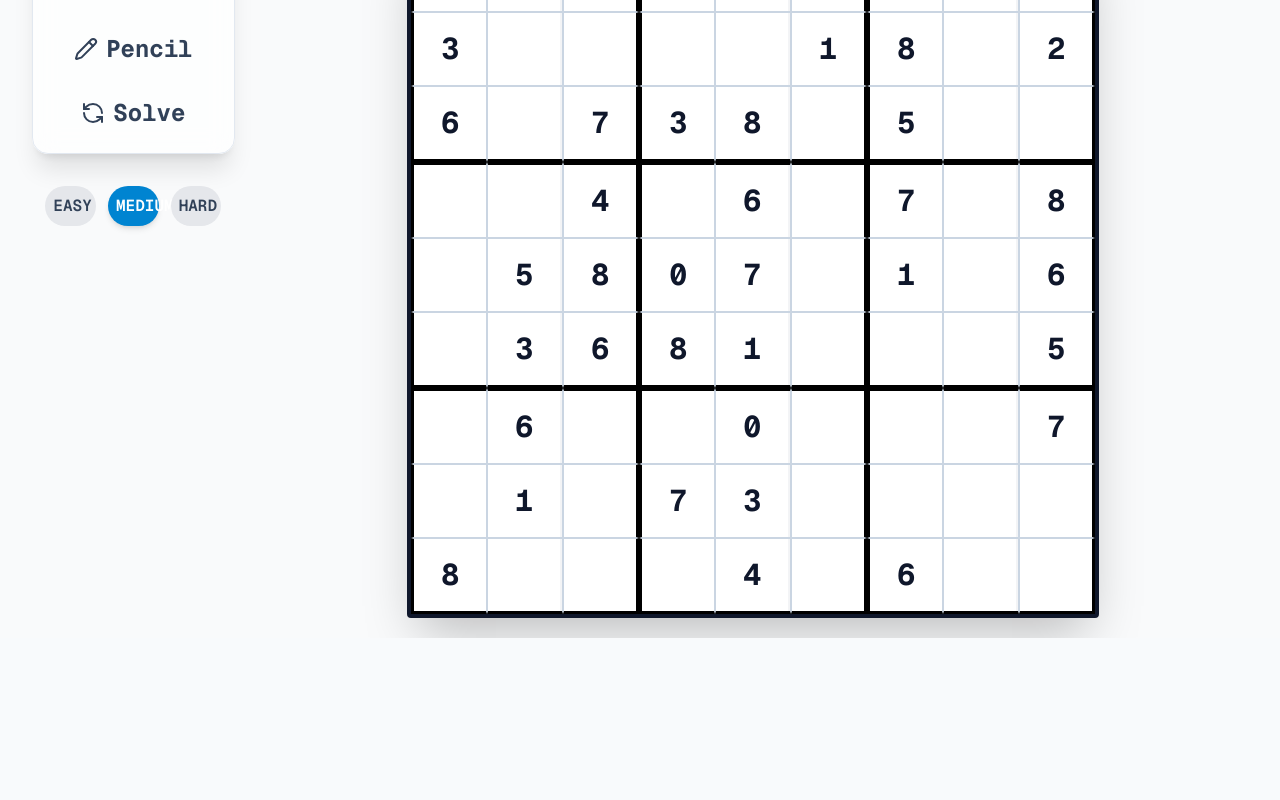
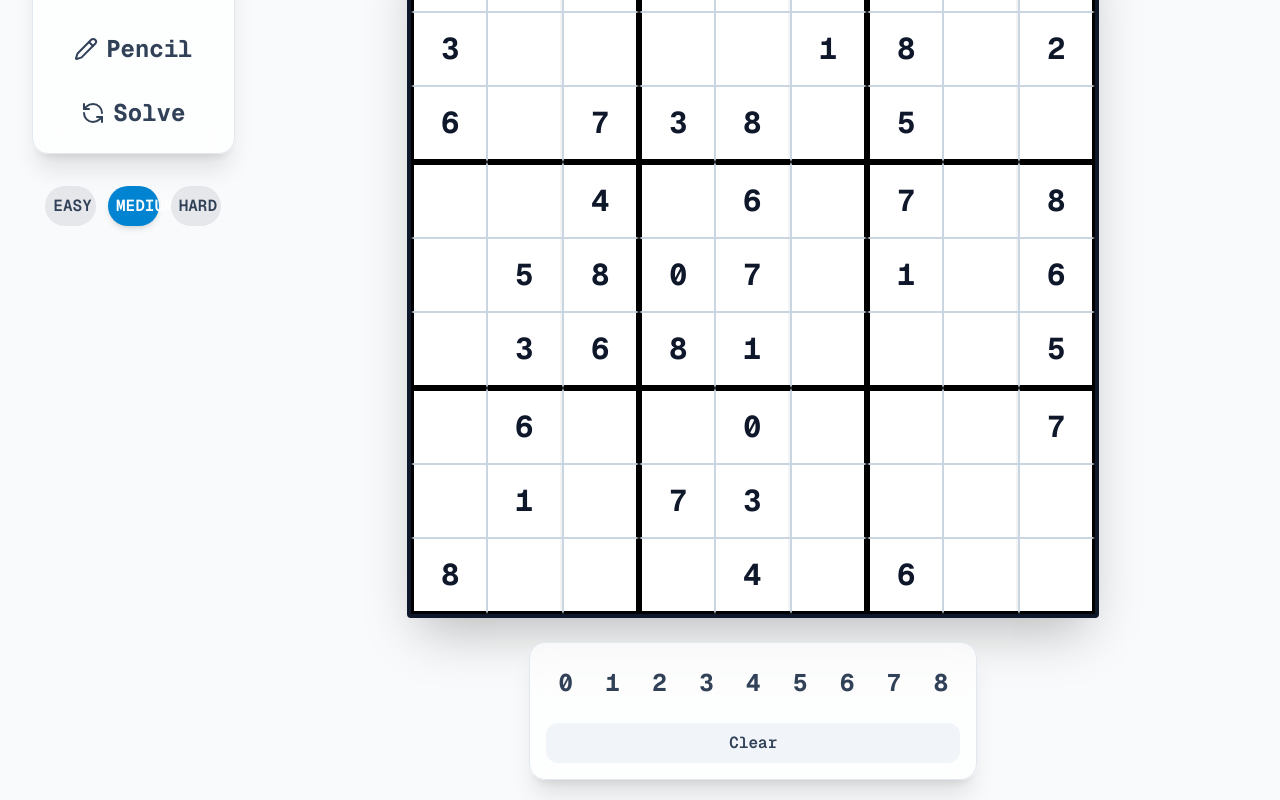
Before and after one commit to Clark-Castro/Sudoku-Perfect, a Next.js app: page / in a window 1280 px wide. Shown: the part 222-1022 px from the top of the page. Before the commit the page ends 860 px from the top, so only its background shows below. Built offline with nearby package versions, Linux system fonts and the light colour scheme.

Commit message:
numberpad added.

```diff
--- a/src/app/page.tsx
+++ b/src/app/page.tsx
@@ -4,6 +4,7 @@ import { cva } from "class-variance-authority";
 import { useEffect, useState } from "react";
 
 import GridView from "@/components/GridView";
+import NumberPad from "@/components/NumberPad";
 import StatusBar from "@/components/StatusBar";
 import Toolbar from "@/components/ToolBar";
 import useSudoku from "@/hooks/useSudoku";
@@ -151,8 +152,21 @@ export default function Page() {
               ))}
             </div>
           </div>
-          <div className="flex w-full items-center justify-center md:w-5/6">
+          <div className="flex flex-col items-center justify-center md:w-5/6">
             <GridView grid={sudoku.grid} selected={selected} onSelect={setSelected} />
+            <NumberPad
+              onInput={(num) => {
+                const { row, col } = selected || { row: null, col: null };
+                if (pencilMode && row && col) toggleNote(row, col, num);
+                else if (row && col) setCellValue(row, col, num);
+              }}
+              onErase={() => {
+                if (selected) {
+                  const { row, col } = selected;
+                  setCellValue(row, col, null);
+                }
+              }}
+            />
           </div>
         </div>
       </div>
--- a/src/components/Cell.tsx
+++ b/src/components/Cell.tsx
@@ -16,7 +16,7 @@ type Props = {
 };
 
 const cellVariants = cva(
-  "w-10 h-12 sm:w-16 sm:h-16 md:w-18 md:h-18 flex items-center justify-center font-mono transition-all duration-100 p-0 m-0 border-none outline-none cursor-pointer select-none",
+  "w-10 h-10 sm:w-16 sm:h-16 md:w-18 md:h-18 flex items-center justify-center font-mono transition-all duration-100 p-0 m-0 border-none outline-none cursor-pointer select-none",
   {
     variants: {
       state: {
--- /dev/null
+++ b/src/components/NumberPad.tsx
@@ -0,0 +1,41 @@
+"use client";
+
+import { cva } from "class-variance-authority";
+
+import { NumType } from "@/types/types";
+import { cn } from "@/utils/cssUtils";
+import { Nums } from "@/utils/mathUtils";
+
+const padContainer = cva(
+  "grid grid-cols-9 gap-2 mt-6 w-full max-w-md rounded-2xl border border-slate-200 bg-white/70 p-4 shadow-xl backdrop-blur-md"
+);
+
+const padButton = cva(
+  "flex items-center justify-center rounded-xl py-2 text-2xl font-bold text-slate-700 transition-colors hover:bg-sky-100 active:bg-sky-200"
+);
+
+type Props = {
+  onInput: (num: NumType) => void;
+  onErase?: () => void;
+};
+
+export default function NumberPad({ onInput, onErase }: Props) {
+  return (
+    <div className={cn(padContainer())}>
+      {Nums.map((n) => (
+        <button key={n} className={cn(padButton())} onClick={() => onInput(n as NumType)}>
+          {n}
+        </button>
+      ))}
+      <button
+        onClick={onErase}
+        className={cn(
+          padButton(),
+          "col-span-9 mt-2 bg-slate-100 text-base font-semibold hover:bg-slate-200"
+        )}
+      >
+        Clear
+      </button>
+    </div>
+  );
+}
```
